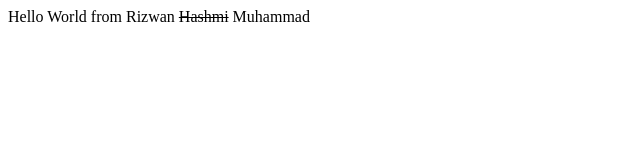
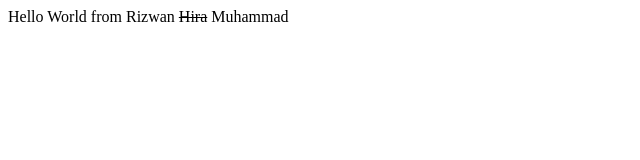
Before and after one commit to rihash/bootcamp2020, a plain HTML site: page index.html in a window 1280 px wide. Shown: the full height of the page, 0-640 px from the left. Drawn offline with Linux system fonts and the light colour scheme.

Commit message:
Update index.html

```diff
--- a/index.html
+++ b/index.html
@@ -5,7 +5,7 @@
 </head>
 <body>
     <div>
-        Hello World from Rizwan <s>Hashmi</s> Muhammad
+        Hello World from Rizwan <s>Hira</s> Muhammad
     </div>
 </body>
 </html>
```
